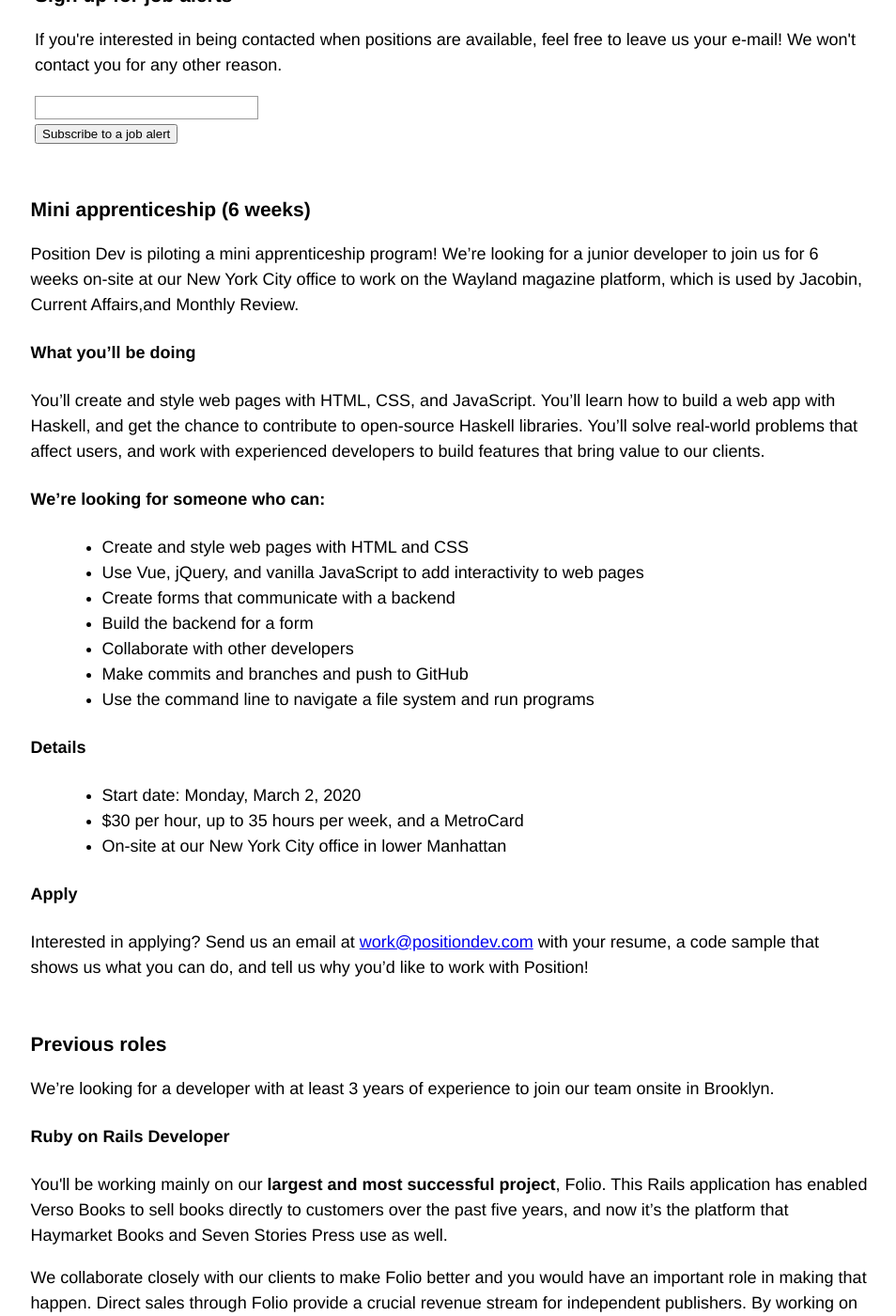
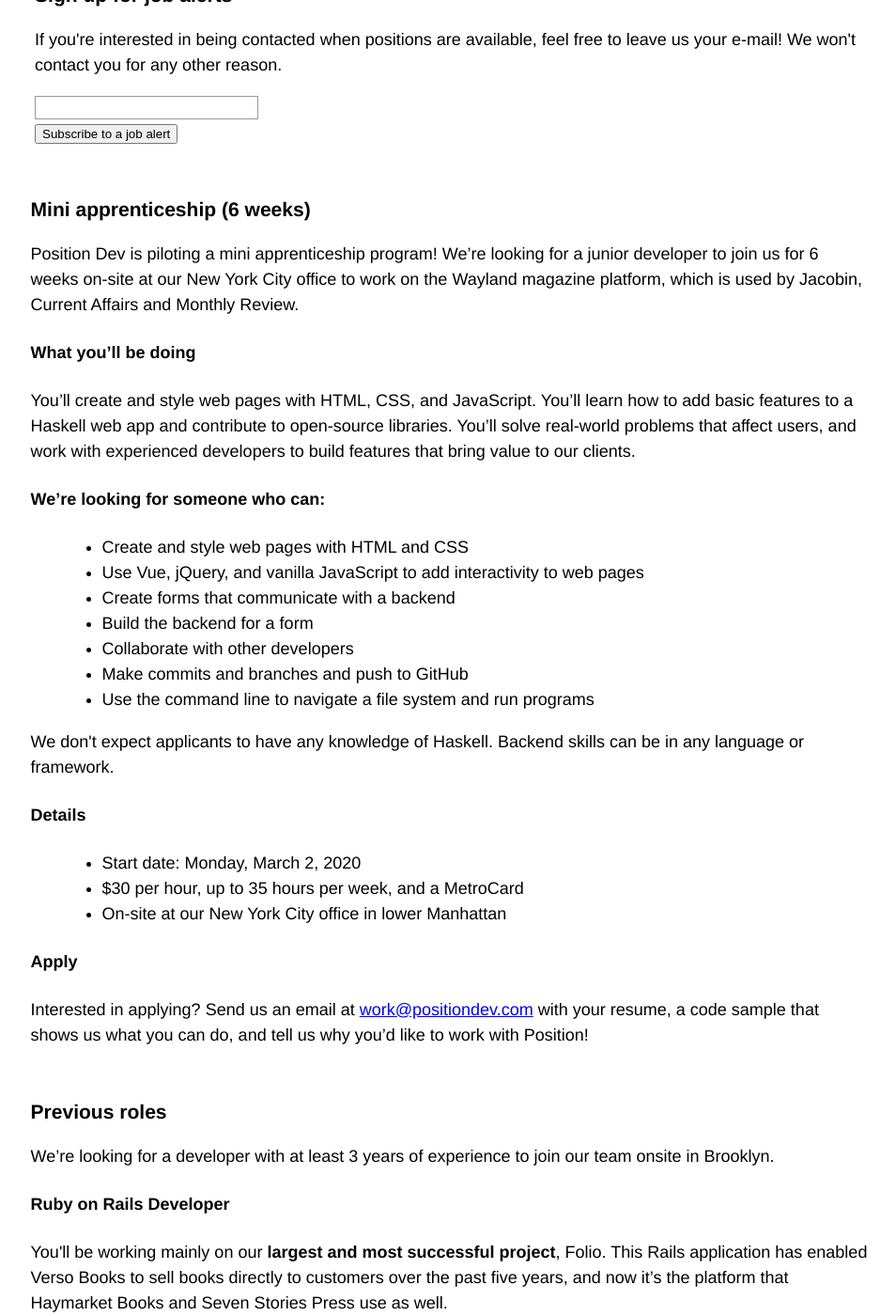
Before and after one commit to positiondev/positiondev.github.io, a Jekyll site: the page built from work.html, in a window 1280 px wide and 1400 px high, scrolled down 942 px. Shown: the whole window at 94% size, without its empty margins (162-1116 px from the left). Built offline with Jekyll 4.4.1, drawn with Linux system fonts in a browser that asks for light colours.

Commit message:
Tweak job ad

```diff
--- a/work.html
+++ b/work.html
@@ -63,13 +63,13 @@ layout: default
 
   <p>Position Dev is piloting a mini apprenticeship program! We’re looking for a junior developer to join us for 6 weeks
   on-site at our New York City office to work on the Wayland magazine platform, which is used by Jacobin, Current
-  Affairs,and Monthly Review.</p>
+  Affairs and Monthly Review.</p>
 
   <h4>What you’ll be doing</h4>
 
-  <p>You’ll create and style web pages with HTML, CSS, and JavaScript. You’ll learn how to build a web app with Haskell,
-  and  get the chance to contribute to open-source Haskell libraries. You’ll solve real-world problems that affect users, and
-  work with experienced developers to build features that bring value to our clients.</p>
+  <p>You’ll create and style web pages with HTML, CSS, and JavaScript. You’ll learn how to add basic features to a
+    Haskell web app and contribute to open-source libraries. You’ll solve real-world problems that affect
+    users, and work with experienced developers to build features that bring value to our clients.</p>
 
   <h4>We’re looking for someone who can:</h4>
   <ul>
@@ -81,6 +81,8 @@ layout: default
     <li>Make commits and branches and push to GitHub</li>
     <li>Use the command line to navigate a file system and run programs</li>
   </ul>
+
+  <p>We don't expect applicants to have any knowledge of Haskell. Backend skills can be in any language or framework.</p>
 
   <h4>Details</h4>
   <ul>
```
